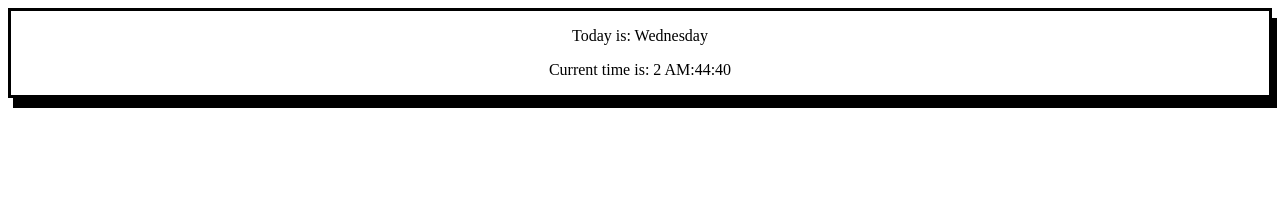
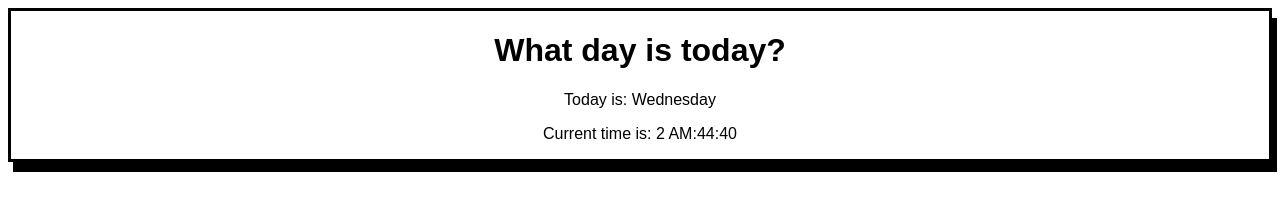
Before and after one commit to lucasmbaca/date-hour, a plain HTML site: page gethour/index.html in a window 1280 px wide. Drawn offline with Linux system fonts and the light colour scheme.

Commit message:
(feat): display

```diff
--- a/gethour/main.js
+++ b/gethour/main.js
@@ -8,6 +8,7 @@ let prepand = (hour >= 12)? "PM": "AM";
 
 document.addEventListener('DOMContentLoaded', () => {
     document.querySelector('#fecha').innerHTML = `
+    <h1>What day is today?</h1>
     <p> Today is: ${daylist[day]} </p>
     <p> Current time is: ${hour} ${prepand}:${minutes}:${secounds}</p>
     `
--- a/gethour/style.css
+++ b/gethour/style.css
@@ -1,4 +1,5 @@
 #fecha {
+    font-family: sans-serif;
     border: solid black;
     box-shadow: 5px 10px;
     text-align: center;
```
